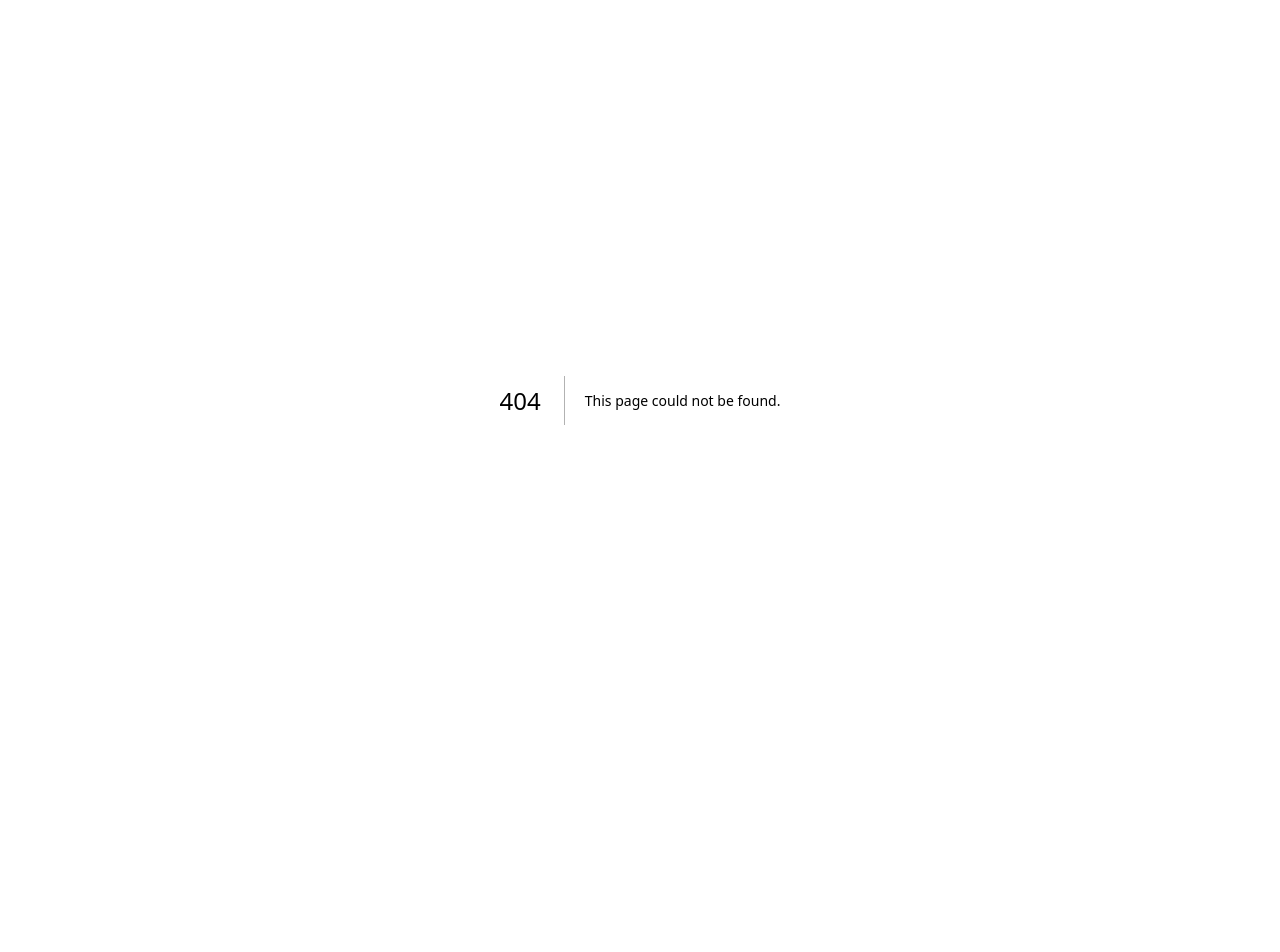
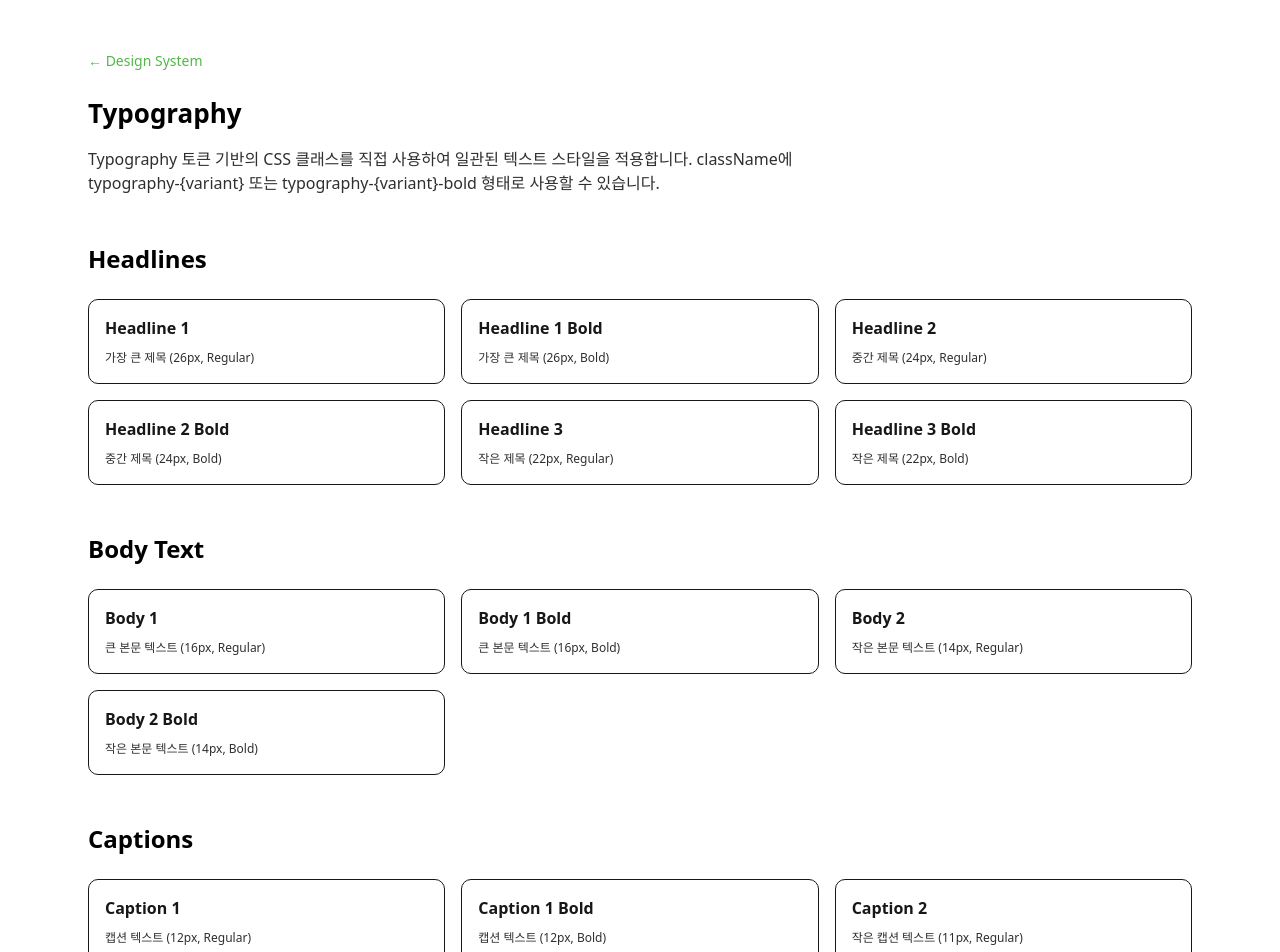
Before and after one commit to ppamppamman/jds, a Next.js app: page /design-system/typography in a window 1280 px wide. Before the commit this address had no page. Shown: the top 952 px of the page. Before the commit the page ends 800 px from the top, so only its background shows below. Built offline with nearby package versions, Linux system fonts and the light colour scheme.

Commit message:
add: design-system/typography 페이지 추가

```diff
--- /dev/null
+++ b/src/app/design-system/typography/page.tsx
@@ -0,0 +1,99 @@
+import Link from 'next/link'
+
+const headlineStories = [
+  { id: 'headline1', name: 'Headline 1', description: '가장 큰 제목 (26px, Regular)' },
+  { id: 'headline1-bold', name: 'Headline 1 Bold', description: '가장 큰 제목 (26px, Bold)' },
+  { id: 'headline2', name: 'Headline 2', description: '중간 제목 (24px, Regular)' },
+  { id: 'headline2-bold', name: 'Headline 2 Bold', description: '중간 제목 (24px, Bold)' },
+  { id: 'headline3', name: 'Headline 3', description: '작은 제목 (22px, Regular)' },
+  { id: 'headline3-bold', name: 'Headline 3 Bold', description: '작은 제목 (22px, Bold)' },
+];
+
+const bodyStories = [
+  { id: 'body1', name: 'Body 1', description: '큰 본문 텍스트 (16px, Regular)' },
+  { id: 'body1-bold', name: 'Body 1 Bold', description: '큰 본문 텍스트 (16px, Bold)' },
+  { id: 'body2', name: 'Body 2', description: '작은 본문 텍스트 (14px, Regular)' },
+  { id: 'body2-bold', name: 'Body 2 Bold', description: '작은 본문 텍스트 (14px, Bold)' },
+]
+
+const captionStories = [
+  { id: 'caption1', name: 'Caption 1', description: '캡션 텍스트 (12px, Regular)' },
+  { id: 'caption1-bold', name: 'Caption 1 Bold', description: '캡션 텍스트 (12px, Bold)' },
+  { id: 'caption2', name: 'Caption 2', description: '작은 캡션 텍스트 (11px, Regular)' },
+  { id: 'caption2-bold', name: 'Caption 2 Bold', description: '작은 캡션 텍스트 (11px, Bold)' },
+]
+
+const comprehensiveStories = [
+  { id: 'all-styles', name: 'All Typography Styles', description: '모든 타이포그래피 스타일을 한 번에 확인' },
+  { id: 'practical-usage', name: 'Practical Usage Example', description: '실제 사용 예시' },
+]
+
+const categories = [
+  { name: 'Headlines', stories: headlineStories },
+  { name: 'Body Text', stories: bodyStories },
+  { name: 'Captions', stories: captionStories },
+  { name: 'Comprehensive', stories: comprehensiveStories },
+]
+
+export default function TypographyPage() {
+  return (
+    <div className="max-w-6xl mx-auto px-6 py-12">
+      <div className="mb-12">
+        <nav className="mb-6">
+          <Link
+            href="/design-system"
+            className="typography-body2 text-semantic-primary hover:text-semantic-primary-dark"
+          >
+            ← Design System
+          </Link>
+        </nav>
+
+        <h1 className="typography-headline1-bold mb-4">
+          Typography
+        </h1>
+        <p className="typography-body1 text-semantic-text-secondary max-w-3xl">
+          Typography 토큰 기반의 CSS 클래스를 직접 사용하여 일관된 텍스트 스타일을 적용합니다.
+          className에 typography-{'{variant}'} 또는 typography-{'{variant}'}-bold 형태로 사용할 수 있습니다.
+        </p>
+      </div>
+
+      <div className="space-y-12">
+        {categories.map((category) => (
+          <section key={category.name}>
+            <h2 className="typography-headline2-bold mb-6">
+              {category.name}
+            </h2>
+
+            <div className="grid grid-cols-1 md:grid-cols-2 lg:grid-cols-3 gap-4">
+              {category.stories.map((story) => (
+                <Link
+                  key={story.id}
+                  href={`/design-system/typography/${story.id}`}
+                  className="group block p-4 border border-semantic-border rounded-lg hover:border-semantic-primary hover:shadow-md transition-all duration-200"
+                >
+                  <h3 className="typography-body1-bold group-hover:text-semantic-primary transition-colors mb-2">
+                    {story.name}
+                  </h3>
+                  <p className="typography-caption1 text-semantic-text-secondary">
+                    {story.description}
+                  </p>
+                </Link>
+              ))}
+            </div>
+          </section>
+        ))}
+      </div>
+
+      <div className="mt-16 p-8 bg-semantic-bg-secondary rounded-lg">
+        <h3 className="typography-headline2-bold mb-6">Quick Preview</h3>
+        <div className="space-y-4">
+          <div className="typography-headline1">Headline 1 - typography-headline1</div>
+          <div className="typography-headline2-bold">Headline 2 Bold - typography-headline2-bold</div>
+          <div className="typography-body1">Body 1 - 본문 텍스트입니다. typography-body1</div>
+          <div className="typography-body2">Body 2 - 작은 본문 텍스트입니다. typography-body2</div>
+          <div className="typography-caption1">Caption 1 - 캡션 텍스트입니다. typography-caption1</div>
+        </div>
+      </div>
+    </div>
+  )
+}
```
